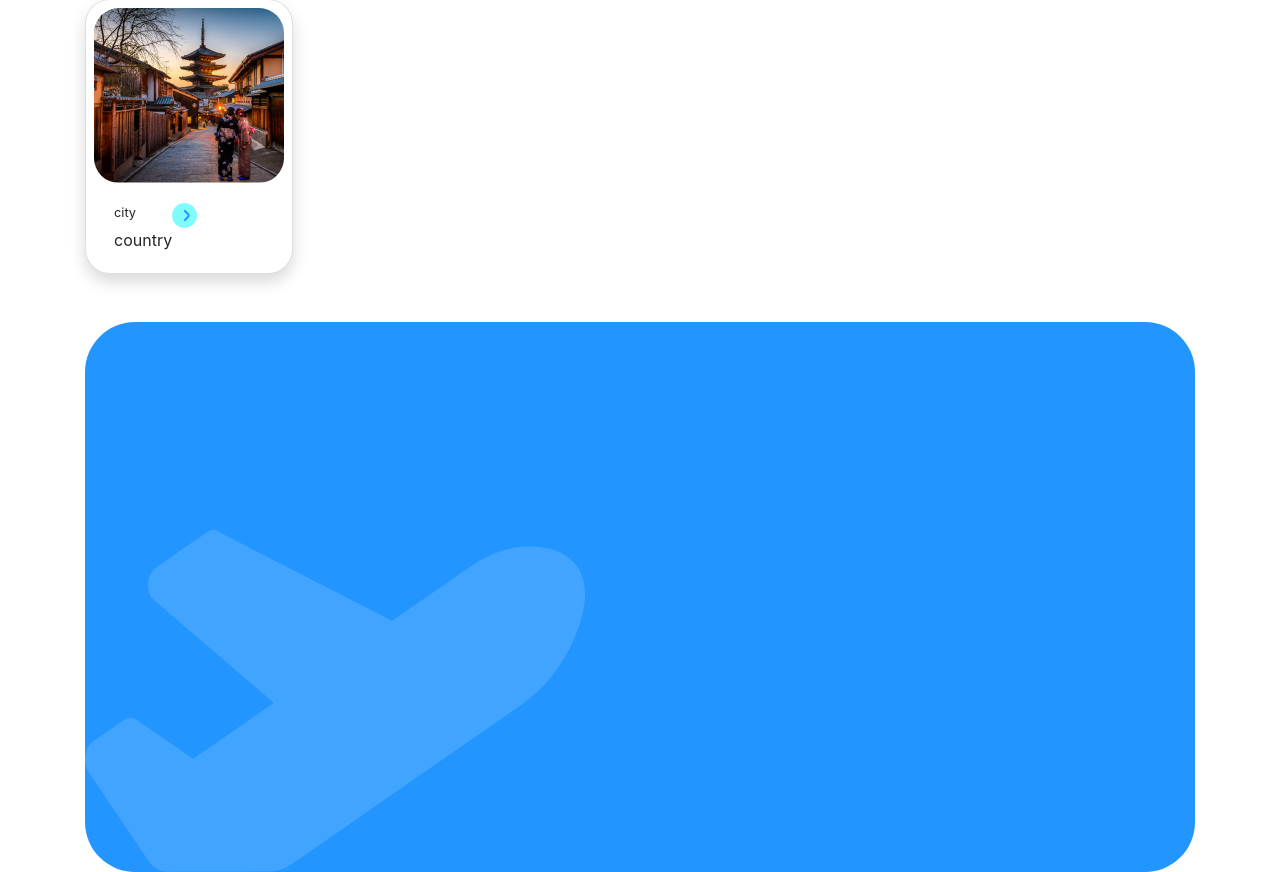
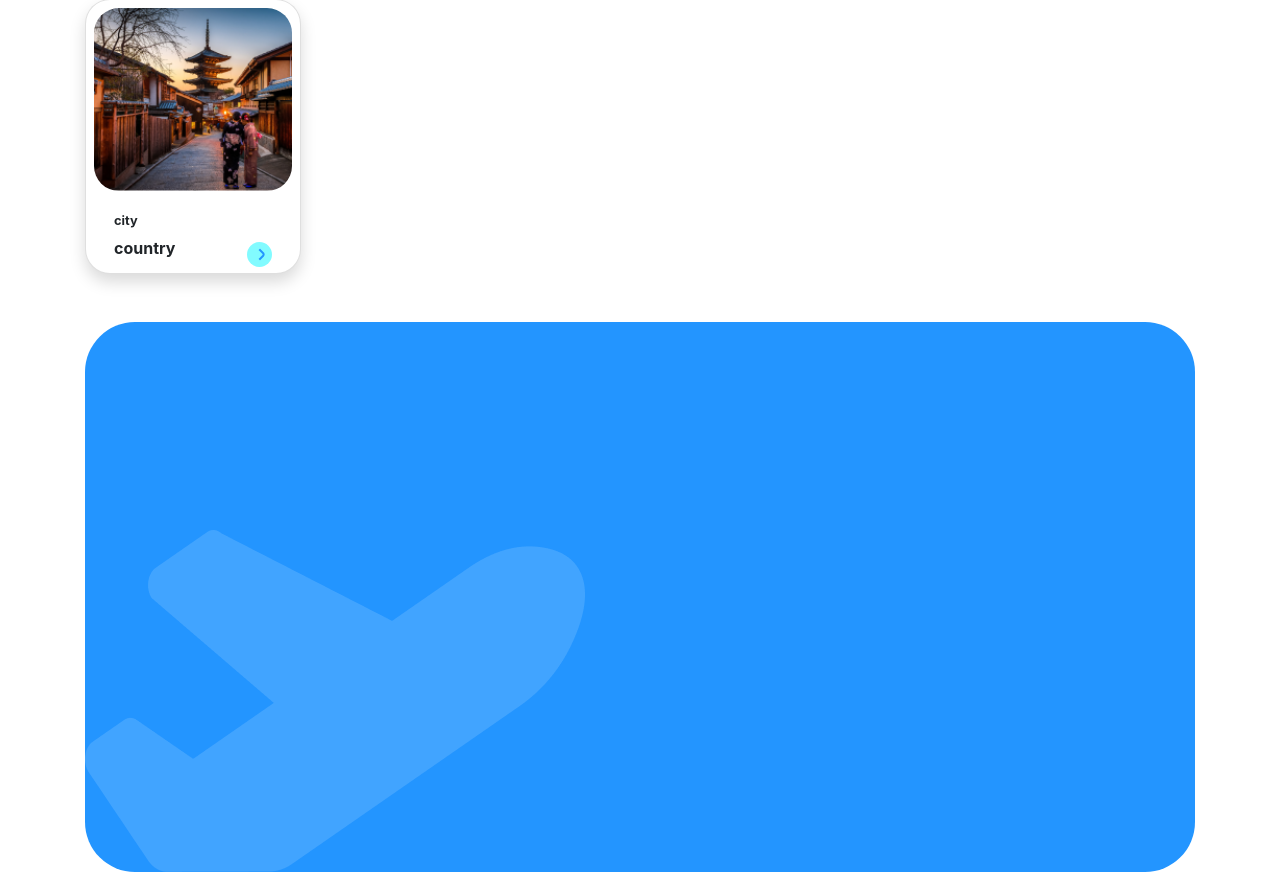
Before and after one commit to alkodrimuhfaris/arrendale-ankasa, a React (Create React App) app: page /find in a window 1280 px wide. Shown: the part 991-1863 px from the top of the page. Built offline with nearby package versions, Linux system fonts and the light colour scheme.

Commit message:
fixing bug

```diff
--- a/src/User/App.jsx
+++ b/src/User/App.jsx
@@ -4,7 +4,7 @@
 // import Login from "./Pages/Login";
 // import Signup from "./Pages/Signup";
 // import ForgotPassword from "./Pages/ForgotPassword";
-import Explore from "./Pages/Explore/index.js";
+import Explore from "./Pages/Explore";
 // import SearchResult from "./Pages/SearchResult";
 // import FlightDetails from "./Pages/FlightDetails";
 // import MyBooking from "./Pages/MyBooking";
--- a/src/User/Pages/Explore/index.js.js
+++ b/src/User/Pages/Explore/index.js
@@ -44,17 +44,17 @@
                     <div className="d-flex mb-5">
                         <Card className="card-tranding shadow p-2 mr-3">
                             <CardImg className="img-trending" top width="100%" src={pict3} alt="Card image cap" />
-                            <CardBody className="d-flex">
-                                <div>
-                                    <CardTitle className="small">city</CardTitle>
-                                    <CardSubtitle>country</CardSubtitle>
+                            <CardBody>
+                                <CardTitle className="small font-weight-bold">city</CardTitle>
+                                <div className="d-flex justify-content-end">
+                                    <CardSubtitle className="font-weight-bold mr-5">country</CardSubtitle>
+                                    <Button className="btn-prev d-flex align-items-center justify-content-center ml-4 rounded-circle"><img src={btn} alt="button" /></Button>
                                 </div>
-                                <Button className="btn-prev d-flex align-items-center justify-content-center rounded-circle"><img src={btn} alt="button"/></Button>
                             </CardBody>
                         </Card>
                     </div>
                     <div className="tranding-carousel d-flex align-items-end mt-5">
-                        <img src={flight} alt="decoration flight"/>
+                        <img src={flight} alt="decoration flight" />
                     </div>
                 </Container>
             </>
```
